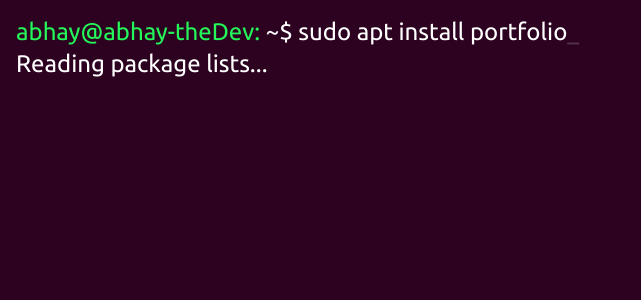
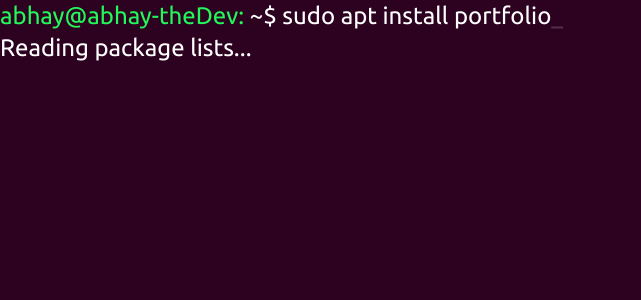
Before and after one commit to abhayrsr/portfolio, a React (Create React App) app in the folder portfolio/: page /terminal in a window 1280 px wide. Shown: the top 300 px of the page, without its empty margins (0-641 px from the left). Built offline with nearby package versions, Linux system fonts and the light colour scheme.

Commit message:
feat: styled terminal

```diff
--- a/portfolio/src/pages/terminal/terminal.css
+++ b/portfolio/src/pages/terminal/terminal.css
@@ -5,7 +5,7 @@
 .terminal{
   height: 100vh;
   width: 90%;
-  padding: 16px;
+  /* padding: 16px; */
   box-sizing: border-box;
 }
 
```
